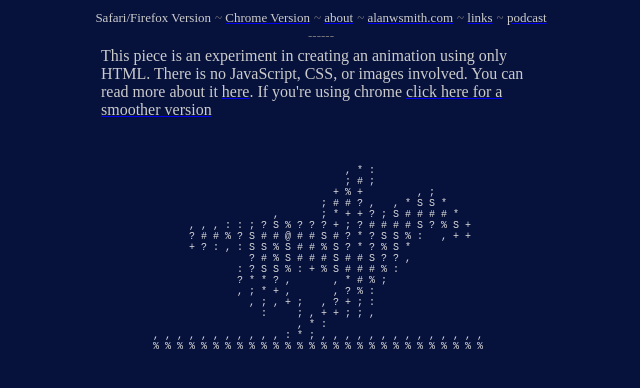
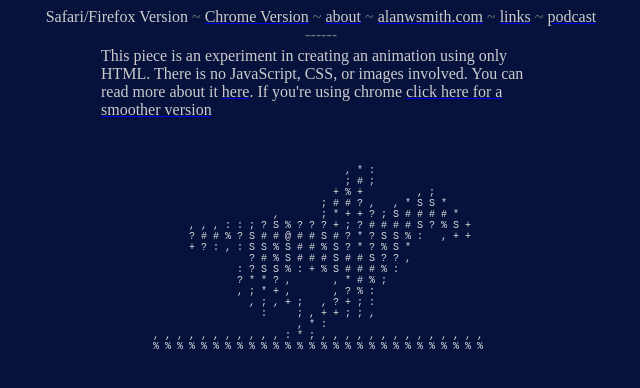
Before and after one commit to alanwsmith/html-animation.alanwsmith.com, a plain HTML site: page site/index.html in a window 1280 px wide. Shown: the whole page, without its empty margins (319-959 px from the left). Drawn offline with Linux system fonts and the light colour scheme.

Commit message:
Updated OG Image

```diff
--- a/site/index.html
+++ b/site/index.html
@@ -1,6 +1,7 @@
 <!DOCTYPE html>
 <html lang="en">
   <head>
+    <meta name="viewport" content="width=device-width, initial-scale=1.0" />
     <meta http-equiv="refresh" content="1;URL='frames/2.html'" />
     <meta http-equif="expires" content="Mon, 20 Jan 2025 11:12:01 GMT" />
     <title>HTML Animation - No JavaScript, CSS, or Images</title>
@@ -91,28 +92,28 @@
   </head>
   <body bgcolor="#06113C">
     <center>
-      <font color="#cccccc" size="2">Safari/Firefox Version</font>
-      <font color="#777777" size="2"> ~ </font>
+      <font color="#cccccc">Safari/Firefox Version</font>
+      <font color="#777777"> ~ </font>
       <a href="/frames-chrome/1.html"
-        ><font color="#cccccc" size="2">Chrome Version</font></a
+        ><font color="#cccccc">Chrome Version</font></a
       >
-      <font color="#777777" size="2"> ~ </font>
-      <a href="/about.html"><font color="#cccccc" size="2">about</font></a>
-      <font color="#777777" size="2"> ~ </font>
+      <font color="#777777"> ~ </font>
+      <a href="/about.html"><font color="#cccccc">about</font></a>
+      <font color="#777777"> ~ </font>
       <a href="https://www.alanwsmith.com/"
-        ><font color="#cccccc" size="2">alanwsmith.com</font></a
+        ><font color="#cccccc">alanwsmith.com</font></a
       >
-      <font color="#777777" size="2"> ~ </font>
+      <font color="#777777"> ~ </font>
 
       <a href="https://links.alanwsmith.com"
-        ><font color="#cccccc" size="2">links</font></a
+        ><font color="#cccccc">links</font></a
       >
-      <font color="#777777" size="2"> ~ </font>
+      <font color="#777777"> ~ </font>
       <a href="https://podcast.alanwsmith.com"
-        ><font color="#cccccc" size="2">podcast</font></a
+        ><font color="#cccccc">podcast</font></a
       >
       <br />
-      <font color="#777777" size="2"> ------ </font>
+      <font color="#777777"> ------ </font>
       <table>
         <tr>
           <td width="440">
```
Also changed, not shown: site/og-images/main.png, 1 other file.
